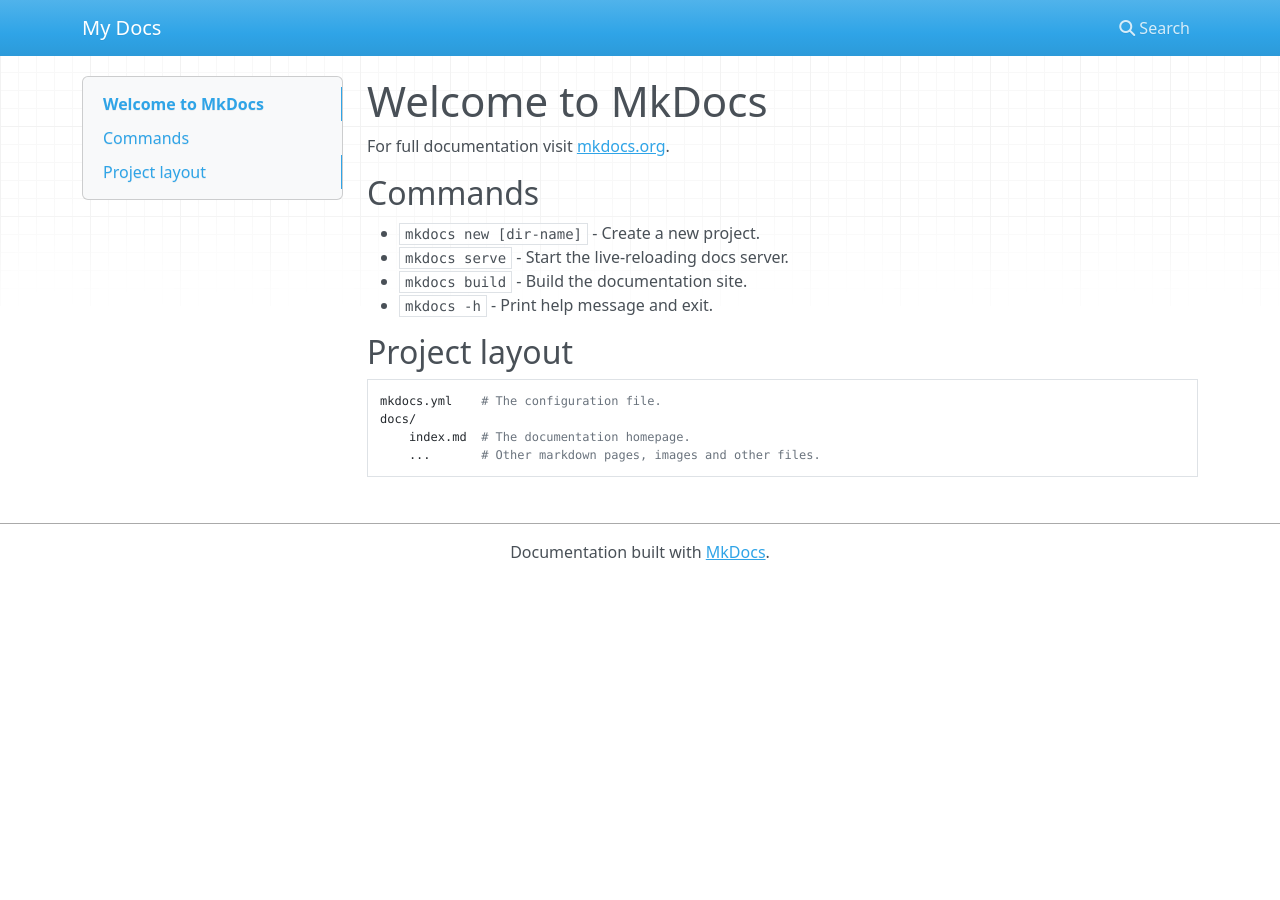
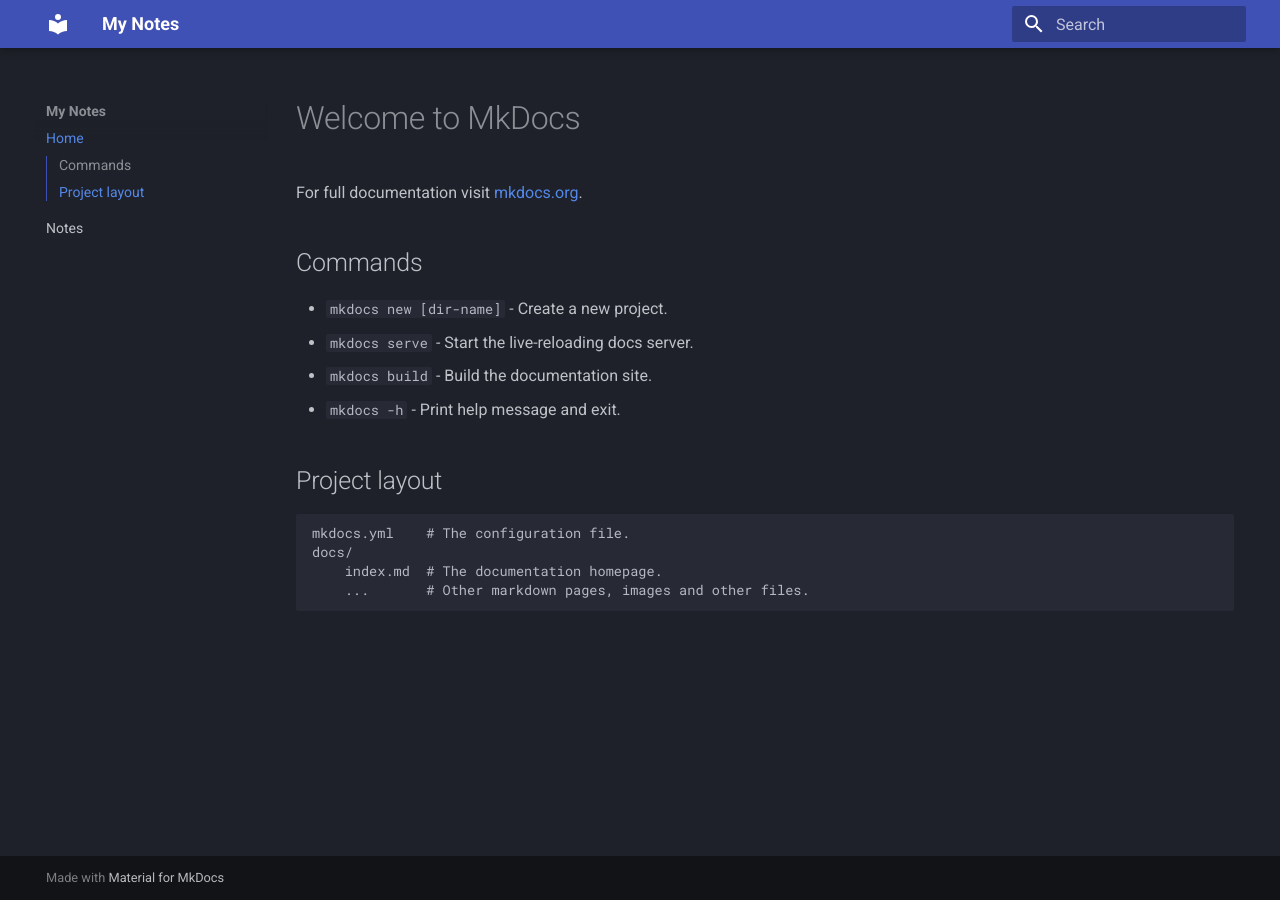
Before and after one commit to rmscode/binary-garden, an MkDocs documentation site: the page built from docs/index.md, in a window 1280 px wide. Built offline with MkDocs 1.6.1 and Material for MkDocs 9.7.7, drawn with Linux system fonts in a browser that asks for light colours; nearby versions of some CDN libraries.

Commit message:
Update mkdocs.yml

```diff
--- a/mkdocs.yml
+++ b/mkdocs.yml
@@ -1 +1,52 @@
-site_name: My Docs
+site_name: My Notes
+
+## Navbar options
+nav:
+  - Home: index.md
+  - Notes: notes.md
+
+## Theme options
+theme:
+  name: material
+
+  palette:
+    scheme: slate
+
+  #font:
+    #text: Fira Code
+
+  navigation_depth: 2
+  locale: en
+  highlightjs: true
+  prev_next_buttons_location: both
+  #logo: MarkdownImages/NEPLogo.png
+
+  features:
+    - navigation.tracking
+    #- navigation.tabs
+    #- navigation.tabs.sticky
+    - navigation.path
+    - navigation.top
+    - toc.follow
+    - toc.nested
+    - toc.integrate
+    - navigation.prune
+    - navigation.indexes
+
+  shortcuts:
+    help: 191    # ?
+    next: 78     # n
+    previous: 80 # p
+    search: 83   # s
+
+# Markdown extensions
+markdown_extensions:
+  - toc:
+      permalink: "#"
+      toc_depth: 2
+
+# Plugins
+plugins:
+  - search
+  #- blog
+  - offline
```
